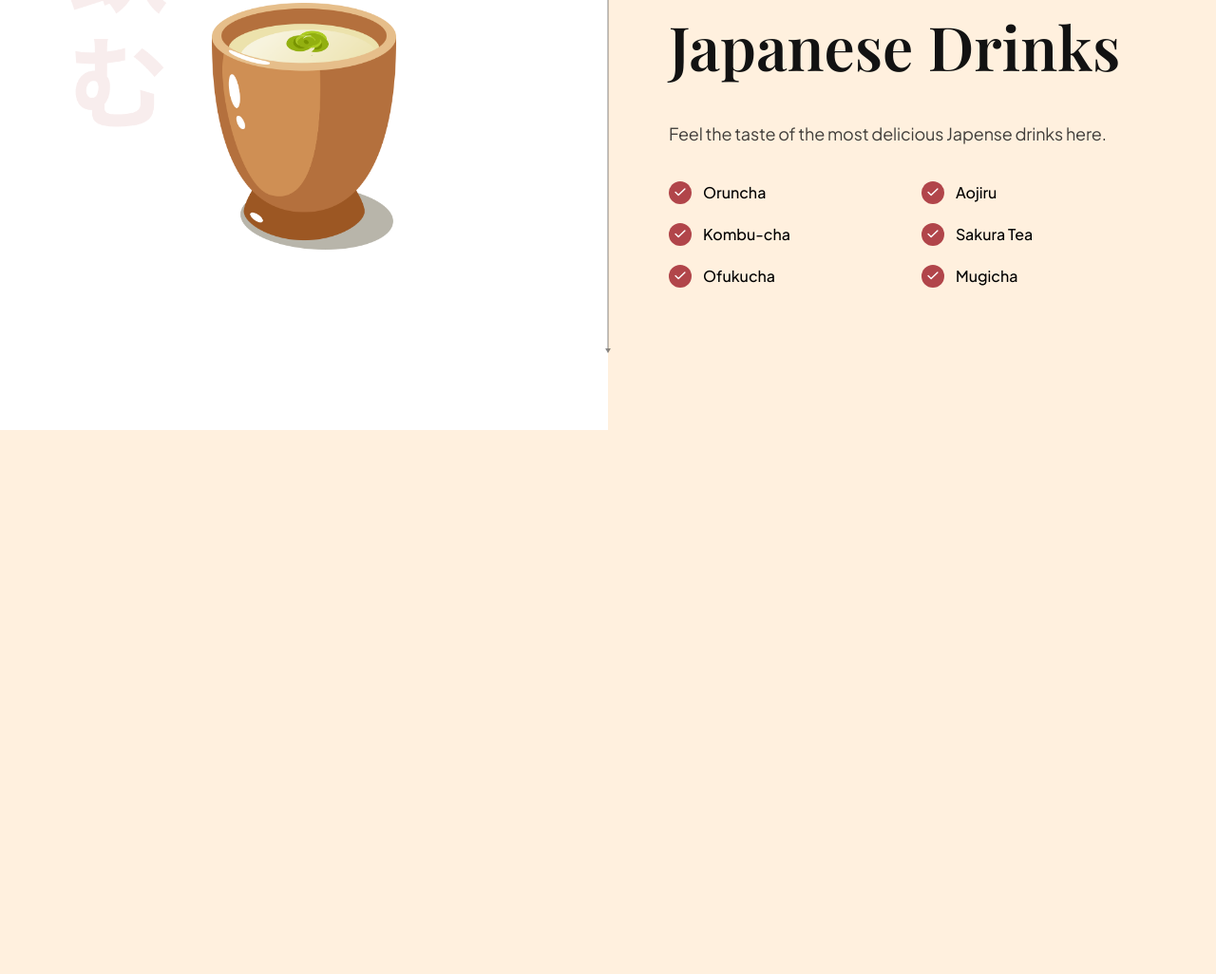
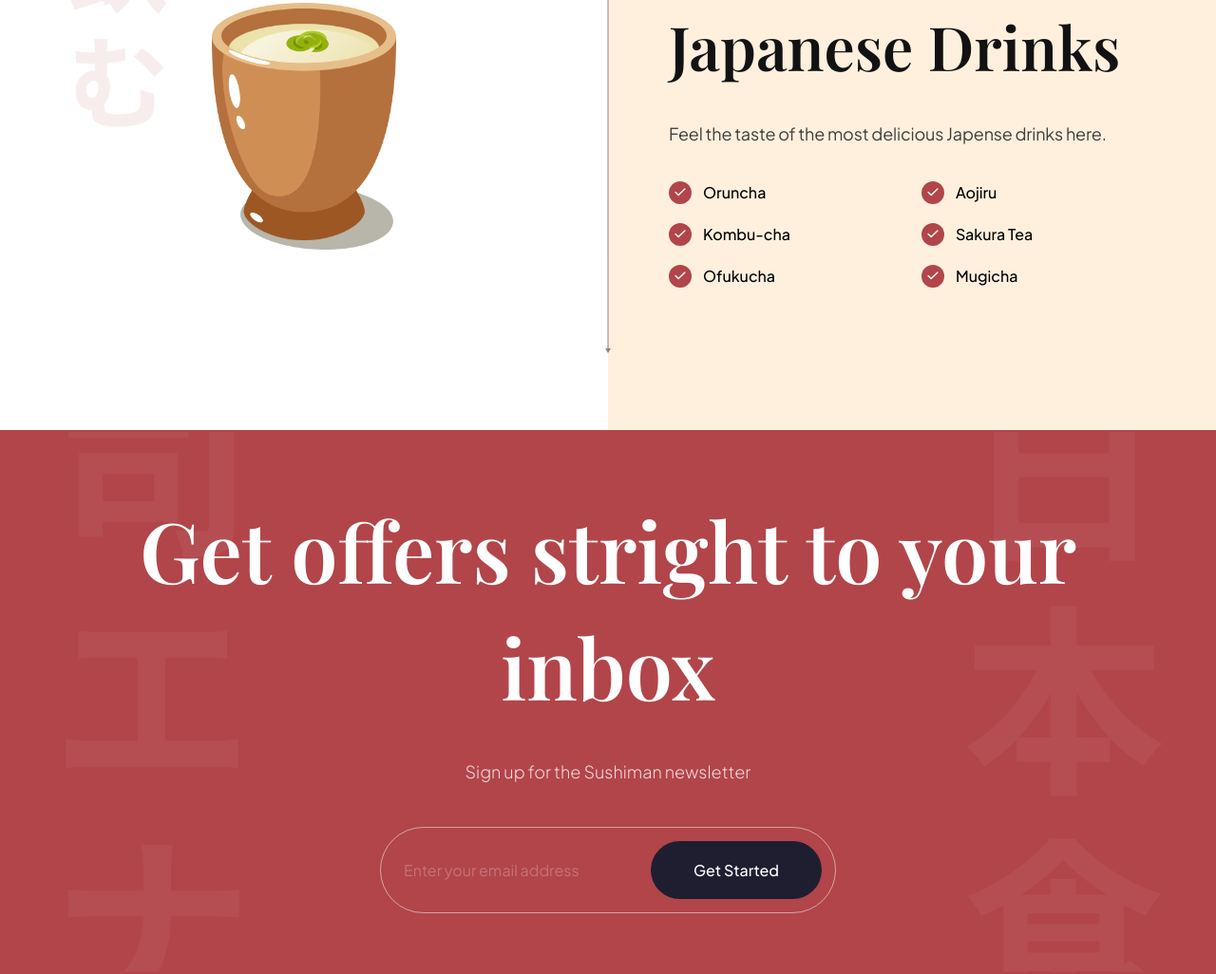
Before and after one commit to masud-rana44/Sushi-landing-page, a website built with Vite: page index.html in a window 1280 px wide. Shown: the part 3247-4273 px from the top of the page at 95% size. Before the commit the page ends 3700 px from the top, so only its background shows below. Built offline with nearby package versions, Linux system fonts and the light colour scheme.

Commit message:
complete subscription section

```diff
--- a/css/sections/subscribe.css
+++ b/css/sections/subscribe.css
@@ -0,0 +1,85 @@
+.subscription {
+  padding: 64px;
+
+  background-color: var(--primary-color);
+  background-image: url("../../assets/subscribe_bg.png");
+  background-position: center;
+  background-repeat: no-repeat;
+  background-size: contain;
+
+  flex-direction: column;
+  overflow: hidden;
+}
+
+.subscription h2 {
+  font-size: 88px;
+  font-weight: 600;
+  font-family: var(--playfair-display);
+  line-height: 123px;
+
+  color: #fff;
+  text-align: center;
+}
+
+.subscription p {
+  font-size: 18px;
+  font-weight: 300;
+  font-family: var(--plus-jakarta-sans);
+  line-height: 36px;
+
+  margin-top: 32px;
+
+  color: #ffffffcc;
+}
+
+.subscription__form {
+  min-width: 480px;
+  margin-top: 40px;
+
+  padding: 14px 14px 14px 24px;
+
+  display: flex;
+  gap: 24px;
+
+  border: 1px solid #ffffff80;
+  border-radius: 46px;
+}
+
+.subscription__form input {
+  flex: 1;
+
+  font-size: 16px;
+  font-weight: 400px;
+  font-family: var(--plus-jakarta-sans);
+
+  color: #fff;
+  opacity: 0.5;
+
+  background: transparent;
+  border: none;
+  outline: none;
+}
+
+.subscription__form input::placeholder {
+  color: #fff;
+  opacity: 0.5;
+}
+
+.subscription__form button {
+  padding: 20px;
+
+  min-width: 180px;
+
+  font-size: 16px;
+  font-weight: 500;
+  font-family: var(--plus-jakarta-sans);
+  color: #fff;
+  text-align: center;
+
+  background: var(--black-400);
+  border-radius: 46px;
+  border: none;
+  outline: none;
+
+  cursor: pointer;
+}
--- a/index.html
+++ b/index.html
@@ -308,6 +308,16 @@
           </div>
         </section>
       </section>
+
+      <section class="subscription flex-center" id="services">
+        <h2 data-aos="flip-down">Get offers stright to your inbox</h2>
+        <p data-aos="fade-up">Sign up for the Sushiman newsletter</p>
+
+        <div class="subscription__form" data-aos="fade-up">
+          <input type="text" placeholder="Enter your email address" />
+          <button>Get Started</button>
+        </div>
+      </section>
     </main>
 
     <script src="js/script.js" type="module"></script>
```
